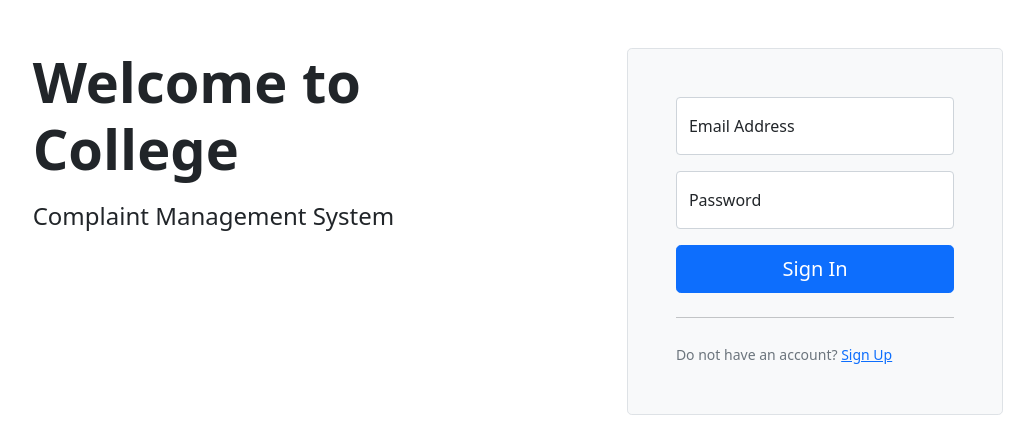
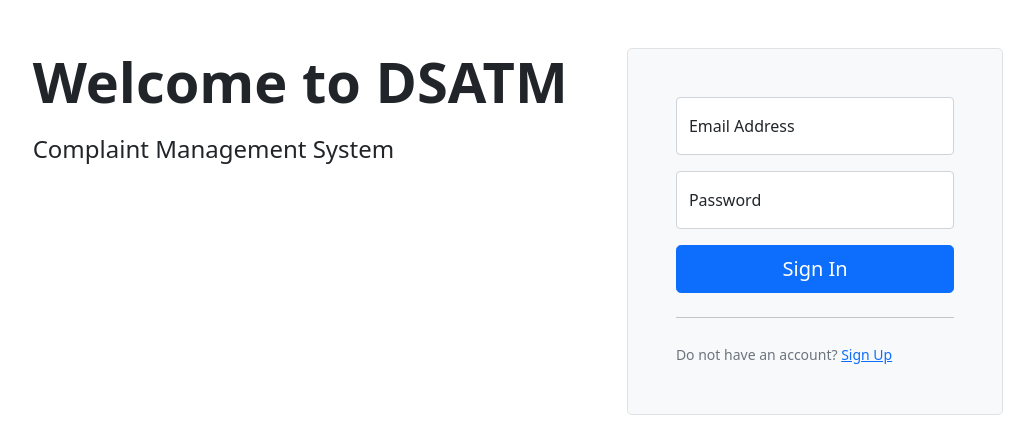
Before and after one commit to I-SakshamSingh/gauntlet-ticketing-system, a Django app: page /accounts/login/ in a window 1280 px wide. Shown: the top 422 px of the page, without its empty margins (122-1156 px from the left). Run offline with Django 5.2, Linux system fonts and the light colour scheme.

Commit message:
changes made in login page

```diff
--- a/templates/accounts/login.html
+++ b/templates/accounts/login.html
@@ -2,7 +2,7 @@
 
 
 {% block heading %}
-Welcome to College
+Welcome to DSATM
 {% endblock heading %}
 
 {% block content %}
```
